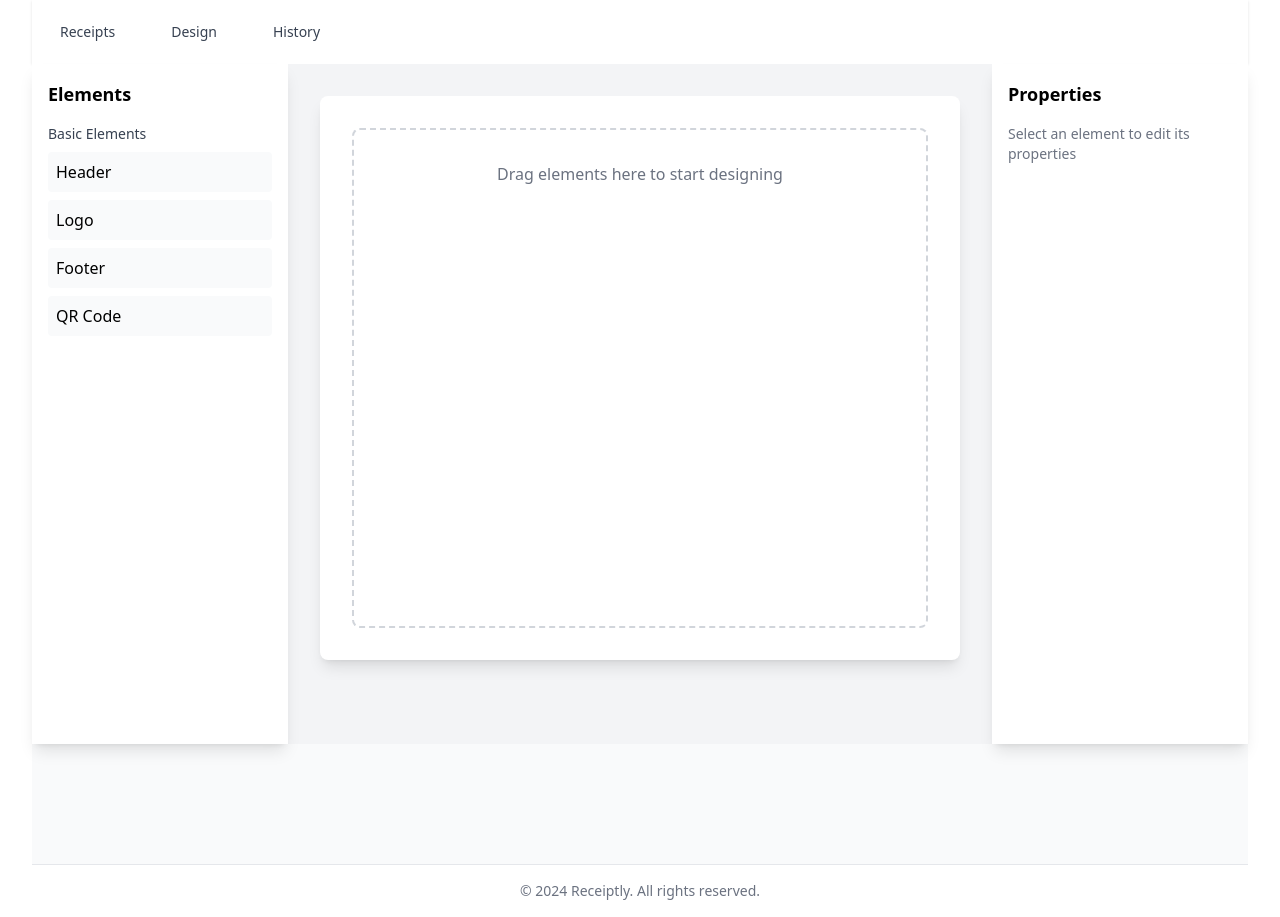
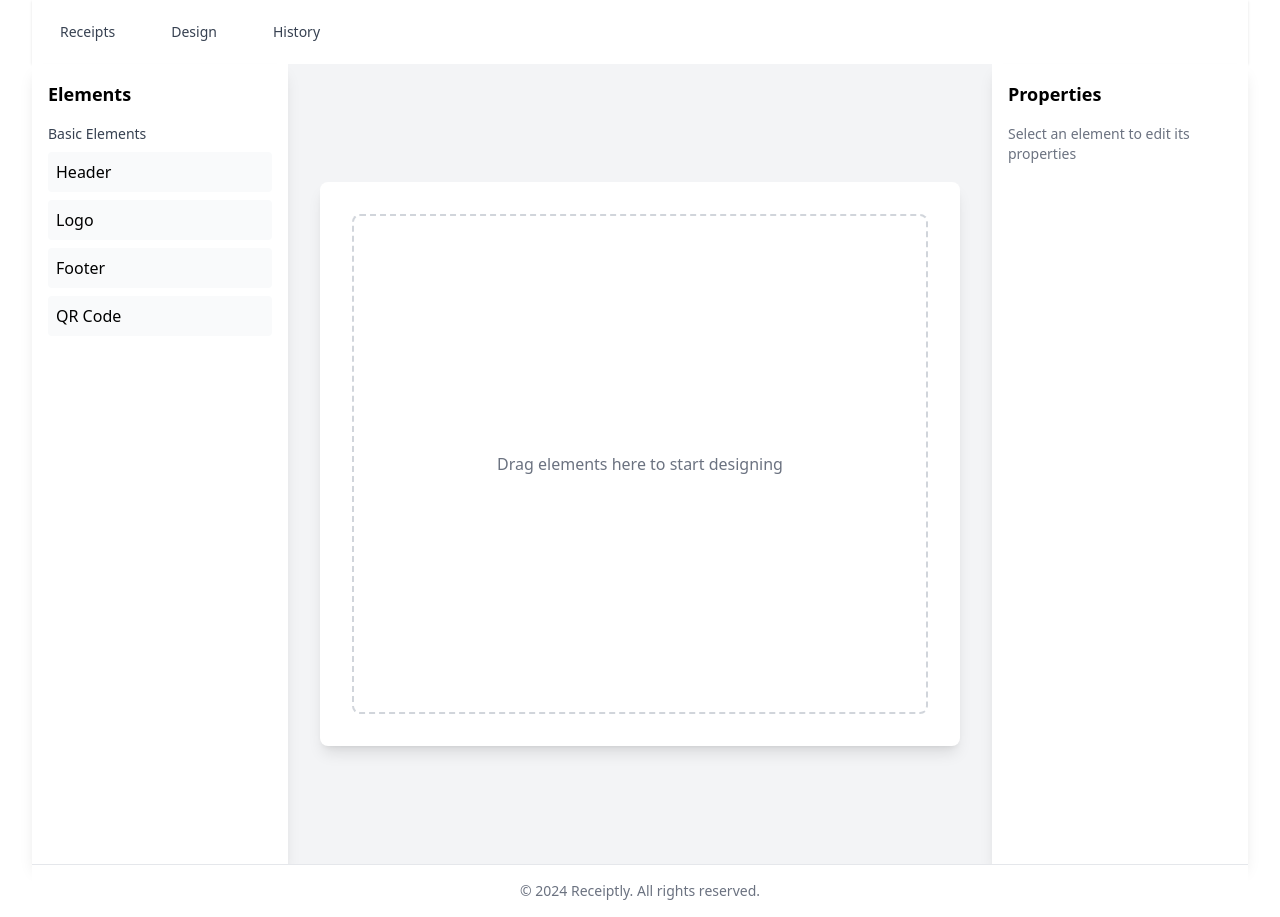
Before and after one commit to iancallo1/recieptly, a Vue app: page /design in a window 1280 px wide. Built offline with nearby package versions, Linux system fonts and the light colour scheme.

Commit message:
UPDATE design.vue

```diff
--- a/src/pages/forms/design.vue
+++ b/src/pages/forms/design.vue
@@ -1,9 +1,8 @@
 <template>
   <div class="min-h-screen flex flex-col">
-    <main class="flex-grow">
-      <div class="design-workspace bg-gray-100 flex flex-row min-h-[calc(100vh-4rem-3.5rem)]">
-        <!-- Left Sidebar - Elements Panel -->
-        <aside class="w-64 bg-white shadow-lg p-4">
+    <main class="flex-grow flex flex-row bg-gray-100">
+      <!-- Left Sidebar -->
+      <aside class="w-64 bg-white shadow-lg p-4 flex-shrink-0">
         <h2 class="text-lg font-semibold mb-4">Elements</h2>
         <div class="space-y-2">
           <div class="element-category">
@@ -25,37 +24,29 @@
           </div>
         </div>
       </aside>
-
-        <!-- Main Design Canvas -->
-        <section class="flex-1 p-8">
-          <div class="max-w-4xl mx-auto">
-            <div class="bg-white rounded-lg shadow-lg p-8">
-              <div class="design-canvas min-h-[500px] border-2 border-dashed border-gray-300 rounded-lg">
+      <!-- Main Canvas -->
+      <section class="flex-1 p-8 flex items-center justify-center">
+        <div class="bg-white rounded-lg shadow-lg p-8 w-full max-w-4xl">
+          <div class="design-canvas min-h-[500px] border-2 border-dashed border-gray-300 rounded-lg flex items-center justify-center">
             <div class="text-center text-gray-500 py-8">
               Drag elements here to start designing
             </div>
           </div>
         </div>
-          </div>
       </section>
-
-        <!-- Right Sidebar - Properties Panel -->
-        <aside class="w-64 bg-white shadow-lg p-4">
+      <!-- Right Sidebar -->
+      <aside class="w-64 bg-white shadow-lg p-4 flex-shrink-0">
         <h2 class="text-lg font-semibold mb-4">Properties</h2>
         <div class="text-gray-500 text-sm">
           Select an element to edit its properties
         </div>
       </aside>
-      </div>
     </main>
-
   </div>
 </template>
 
 <script setup>
 import { ref } from 'vue'
-import Header from '../header.vue'
-import Footer from '../footer.vue'
 
 // State for managing elements
 const canvasElements = ref([])
```
Lines whose indentation alone changed are shown as unchanged.
